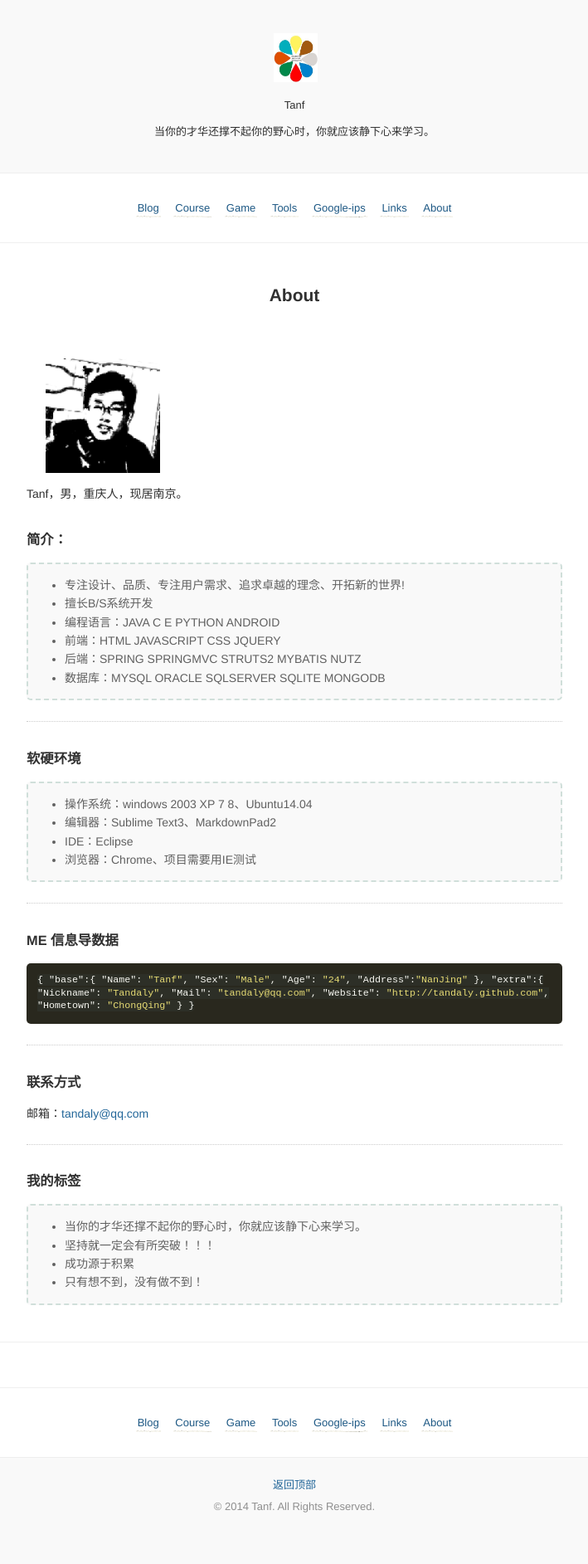
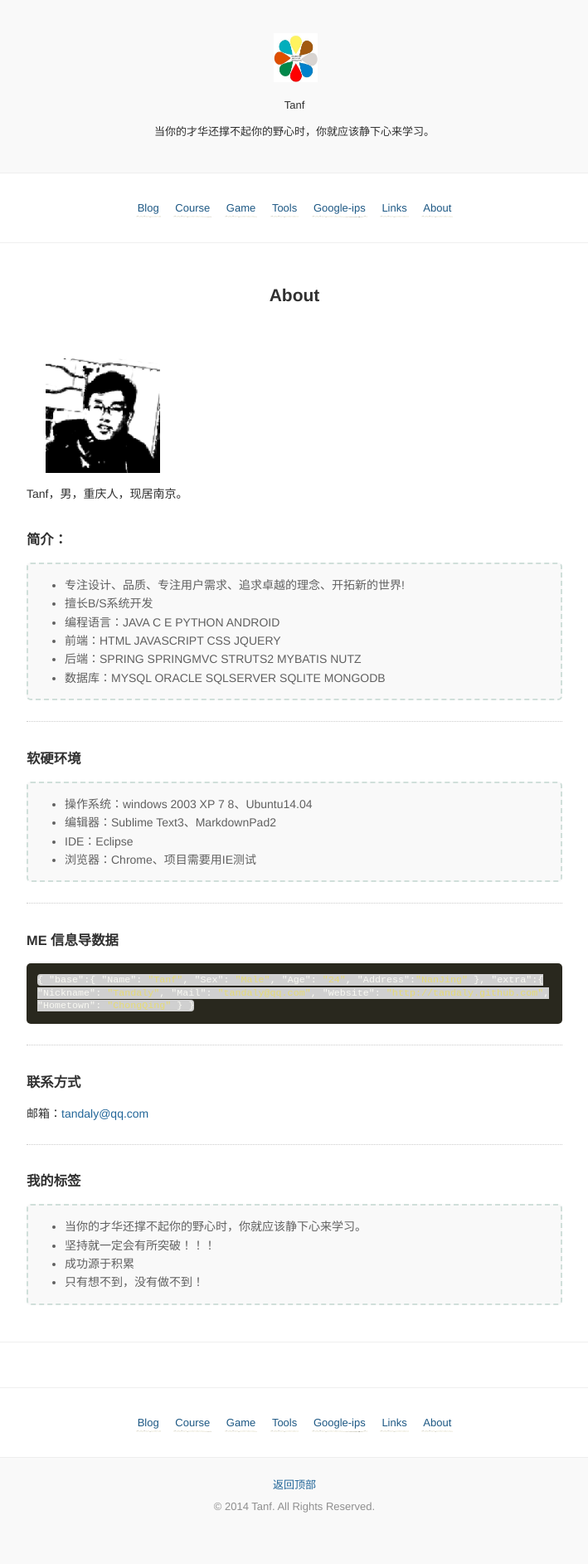
Before and after one commit to tandaly/blog, a Jekyll site: the page built from about.md, in a window 1280 px wide. Shown: the whole page at 83% size, without its empty margins (285-994 px from the left). Built offline with Jekyll 4.4.1, drawn with Linux system fonts in a browser that asks for light colours; Markdown is read by kramdown in place of the engine named in the settings; comment, search, counter and statistics services are not loaded.

Commit message:
Update style.css

```diff
--- a/stylesheets/style.css
+++ b/stylesheets/style.css
@@ -319,5 +319,5 @@
     margin-top: 1em; }
 
 
-code{padding:2px 6px;font-size:90%;color:#2c3f51;background-color:rgba(102,128,153,0.075);white-space:nowrap;border-radius:4px}
+code{padding:2px 6px;font-size:90%;color:#2c3f51;background-color:#d0d0d0;white-space:nowrap;border-radius:4px}
 code{white-space:normal}
```
